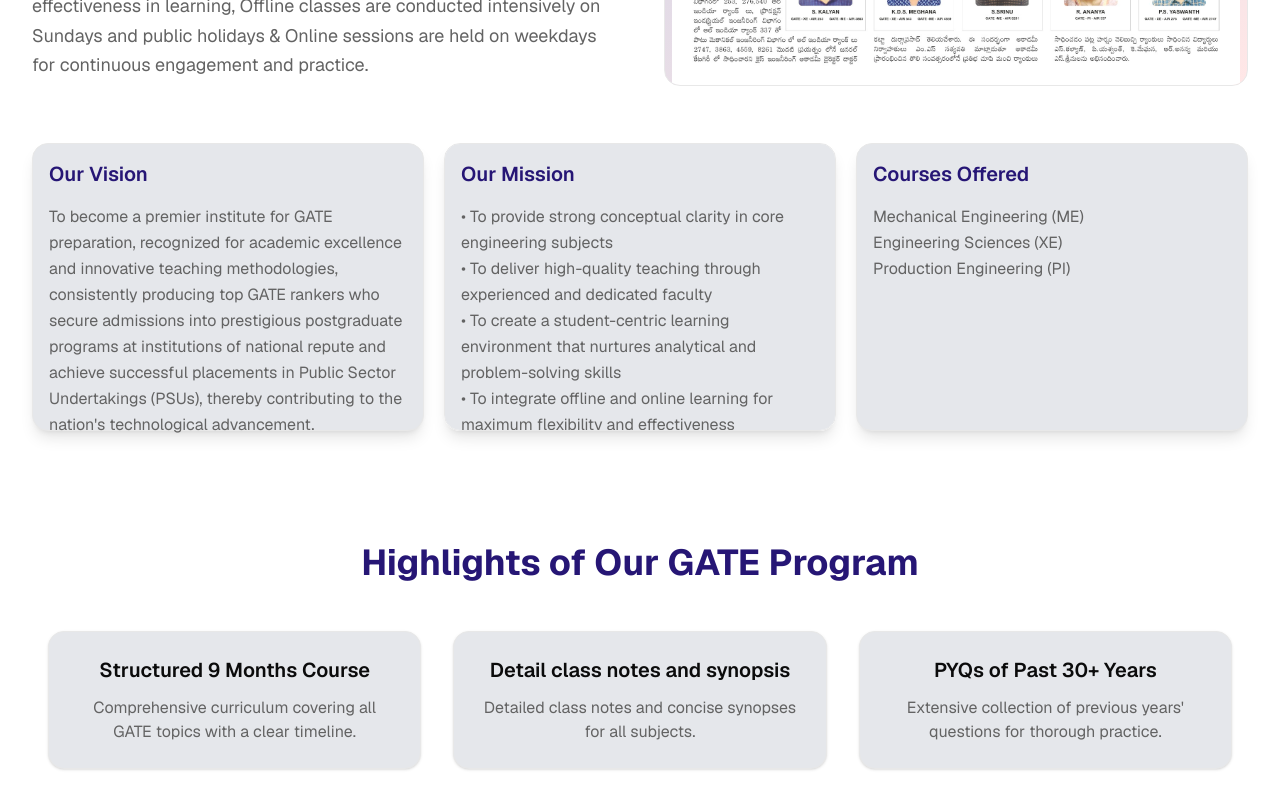
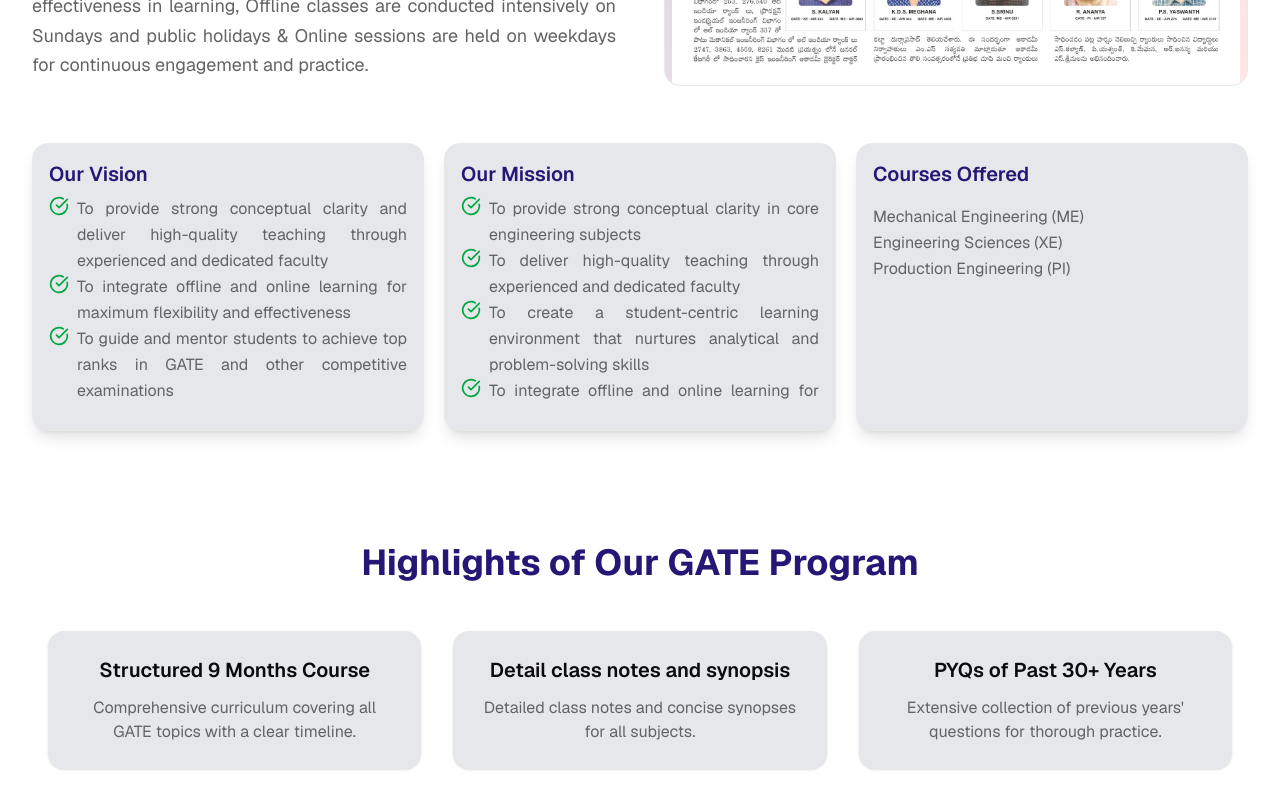
Before and after one commit to ramakrishna67/kice_web, a Next.js app: page / in a window 1280 px wide. Shown: the part 2000-2797 px from the top of the page. Built offline with nearby package versions, Linux system fonts and the light colour scheme.

Commit message:
Modified vision and mission

```diff
--- a/components/about.tsx
+++ b/components/about.tsx
@@ -30,17 +30,32 @@ export function About() {
       desc: "Dedicated sessions to resolve all your doubts.",
     },
   ];
+  const visionPoints = [
+    "To provide strong conceptual clarity and deliver high-quality teaching through experienced and dedicated faculty",
+    "To integrate offline and online learning for maximum flexibility and effectiveness",
+    "To guide and mentor students to achieve top ranks in GATE and other competitive examinations",
+    "To enable students to secure placements in Public Sector Undertakings (PSUs) and other esteemed organizations"
+  ];
+  const missionPoints = [
+    "To provide strong conceptual clarity in core engineering subjects",
+    "To deliver high-quality teaching through experienced and dedicated faculty",
+    "To create a student-centric learning environment that nurtures analytical and problem-solving skills",
+    "To integrate offline and online learning for maximum flexibility and effectiveness",
+    "To guide and mentor students to achieve top ranks in GATE and other competitive examinations",
+    "To enable students to secure placements in Public Sector Undertakings (PSUs) and other esteemed organizations",
+    "To instil confidence, discipline, and a passion for continuous learning among students",
+  ]
 
   return (
     <section id="about" className="py-10 min-h-full bg-white">
-      <div className="max-w-7xl mx-auto px-4 mt-18 sm:px-6 lg:px-8">
+      <div className="max-w-7xl mx-auto px-4 md:mt-18 sm:px-6 lg:px-8">
         <div className="grid md:grid-cols-2 gap-12 items-center">
           {/* Content */}
           <div>
             <h2 className="text-4xl font-bold mb-6 text-primary">
-              About KICE Academy
+              About KICE
             </h2>
-            <p className="text-lg text-muted-foreground mb-6 leading-relaxed">
+            <div className="text-lg text-muted-foreground mb-6 leading-relaxed text-justify">
               KICE (KICE Engineering Academy), established in 2025, is dedicated
               to imparting high-quality conceptual education for GATE aspirants
               in Mechanical Engineering and allied disciplines. The institute
@@ -53,7 +68,7 @@ export function About() {
               classes are conducted intensively on Sundays and public holidays &
               Online sessions are held on weekdays for continuous engagement and
               practice.
-            </p>
+            </div>
 
             {/* <div className="space-y-3">
               {features.map((feature, index) => (
@@ -81,39 +96,35 @@ export function About() {
           </div>
         </div>
         <div className="grid grid-cols-1 md:grid-cols-3 gap-5 pt-10">
-          <div className="shadow-lg bg-gray-200 h-72 p-4 rounded-2xl border border-border relative z-10 hover:-translate-y-2 transition-all transform duration-300">
-            <h5 className="text-xl font-semibold mb-4 text-primary">
+          <div className="shadow-lg bg-gray-200 h-72 p-4 rounded-2xl flex flex-col border border-border relative z-10 hover:-translate-y-2 transition-all transform duration-300">
+            <h5 className="text-xl font-semibold pb-2 text-primary">
               Our Vision
             </h5>
-            <p className="text-md text-muted-foreground mb-8 leading-relaxed">
-              To become a premier institute for GATE preparation, recognized for
-              academic excellence and innovative teaching methodologies,
-              consistently producing top GATE rankers who secure admissions into
-              prestigious postgraduate programs at institutions of national
-              repute and achieve successful placements in Public Sector
-              Undertakings (PSUs), thereby contributing to the nation&apos;s
-              technological advancement.
-            </p>
+            <div className="scrollbar-hide overflow-y-auto mb-3 h-full flex-1">
+              <p className="text-md text-muted-foreground leading-relaxed text-justify">
+                {visionPoints.map((point, index) => (
+                  <span key={index} className="flex items-start gap-2">
+                    <CheckCircle className="w-5 h-5 shrink-0 text-green-600" />
+                    <span>{point}</span>
+                  </span>
+                ))}
+              </p>
+            </div>
           </div>
-          <div className="shadow-lg bg-gray-200 h-72 p-4 overflow-y-auto scrollbar-hide rounded-2xl border border-border relative z-10 hover:-translate-y-2 transition-all transform duration-300">
-            <h5 className="text-xl font-semibold mb-4 text-primary">
+          <div className="shadow-lg bg-gray-200 h-72 p-4 overflow-y-auto scrollbar-hide flex flex-col rounded-2xl border border-border relative z-10 hover:-translate-y-2 transition-all transform duration-300">
+            <h5 className="text-xl font-semibold pb-2 text-primary">
               Our Mission
             </h5>
-            <p className="text-md text-muted-foreground mb-8 leading-relaxed">
-              • To provide strong conceptual clarity in core engineering
-              subjects <br />
-              • To deliver high-quality teaching through experienced and
-              dedicated faculty <br />
-              • To create a student-centric learning environment that nurtures
-              analytical and problem-solving skills <br />
-              • To integrate offline and online learning for maximum flexibility
-              and effectiveness <br />
-              • To guide and mentor students to achieve top ranks in GATE and
-              other competitive examinations <br />• To enable students to
-              secure placements in Public Sector Undertakings (PSUs) and other
-              esteemed organizations • To instil confidence, discipline, and a
-              passion for continuous learning among students
-            </p>
+            <div className="overflow-y-auto scrollbar-hide mb-3 flex-1">
+              <p className="text-md text-muted-foreground leading-relaxed text-justify">
+                {missionPoints.map((point, index) => (
+                  <span key={index} className="flex items-start gap-2">
+                    <CheckCircle className="w-5 h-5 shrink-0 text-green-600" />
+                    <span>{point}</span>
+                  </span>
+                ))}
+              </p>
+            </div>
           </div>
           <div className="shadow-lg bg-gray-200 h-72 p-4 rounded-2xl border border-border relative z-10 hover:-translate-y-2 transition-all transform duration-300">
             <h5 className="text-xl font-semibold mb-4 text-primary">
--- a/components/footer.tsx
+++ b/components/footer.tsx
@@ -113,7 +113,7 @@ export function Footer() {
             <div className="space-y-3">
               <div className="flex items-center gap-2 text-white/80">
                 <Phone className="w-4 h-4 shrink-0" />
-                <span>+91 9849702533</span>
+                <span>+91 9849702533, +91 7997669977</span>
               </div>
               <div className="flex items-center gap-2 text-white/80">
                 <Mail className="w-4 h-4 shrink-0" />
--- a/components/navigation.tsx
+++ b/components/navigation.tsx
@@ -86,7 +86,7 @@ export function Navigation() {
               height={50}
               className="mb-1 height-auto"
             />
-            <div className="flex flex-col gap-0 pt-2 md:pt-0 leading-tight">
+            <div className="flex flex-col gap-0 pt-4 md:pt-0 leading-tight">
               <Link
                 href="/"
                 className="sm:text-3xl text-md font-bold text-primary"
@@ -129,8 +129,9 @@ export function Navigation() {
               Contact
             </Link>
           </div>
+        </div>
 
-          {/* Mobile Menu Button */}
+        {/*
         <button className="md:hidden" onClick={() => setIsOpen(!isOpen)}>
           {isOpen ? (
             <X className="w-6 h-6 text-foreground cursor-pointer" />
@@ -138,9 +139,7 @@ export function Navigation() {
             <Menu className="w-6 h-6 text-foreground cursor-pointer" />
           )}
         </button>
-        </div>
 
-        {/* Mobile Menu */}
         {isOpen && (
           <div className="md:hidden pb-4 flex flex-col gap-4">
             <Link
@@ -156,7 +155,7 @@ export function Navigation() {
               className="text-foreground hover:text-primary text-left py-2 cursor-pointer"
             >
               Trainers
-            </Link> */}
+            </Link>
             <Link
               href="/#testimonials"
               onClick={(e) => handleLinkClick(e, "/#testimonials")}
@@ -173,6 +172,7 @@ export function Navigation() {
             </Link>
           </div>
         )}
+        */}
       </div>
     </nav>
   );
--- a/components/poster.tsx
+++ b/components/poster.tsx
@@ -4,7 +4,8 @@ import Image from "next/image";
 
 export function Poster() {
   return (
-    <div className="relative w-full h-screen mt-20">
+    <>
+      <div className="relative w-full h-screen mt-20 hidden md:block">
         <Image
           src="/images/poster.png"
           alt="Hero Background"
@@ -13,5 +14,16 @@ export function Poster() {
           className="object-contain width-auto"
         />
       </div>
+      {/* Mobile version  */}
+      <div className="relative w-full h-screen md:hidden">
+        <Image
+          src="/images/poster-2.png"
+          alt="Hero Background"
+          fill
+          loading="eager"
+          className="object-contain width-auto"
+        />
+      </div>
+    </>
   );
 }
--- a/components/testimonials.tsx
+++ b/components/testimonials.tsx
@@ -38,7 +38,7 @@ export function Testimonials() {
 
   return (
     <section id="testimonials" className="py-20 bg-white">
-      <div className="max-w-6xl mx-auto px-4 mt-10 text-center">
+      <div className="max-w-6xl mx-auto px-4 md:mt-10 text-center">
         <h2 className="text-4xl font-bold mb-12 text-primary">
           Success from Our Students
         </h2>
@@ -52,11 +52,10 @@ export function Testimonials() {
           {images.map((img, index) => (
             <div
               key={index}
-              className={`absolute inset-0 transition-all duration-1000 ${
-                index === current
+              className={`absolute inset-0 transition-all duration-1000 ${index === current
                   ? "opacity-100 scale-100"
                   : "opacity-0 scale-105"
-              }`}
+                }`}
             >
               {/* Blurred Background */}
               {/* <Image
@@ -102,9 +101,8 @@ export function Testimonials() {
             <div
               key={index}
               onClick={() => setCurrent(index)}
-              className={`h-3 rounded-full transition-all duration-300 cursor-pointer ${
-                current === index ? "w-8 bg-black" : "w-3 bg-gray-300"
-              }`}
+              className={`h-3 rounded-full transition-all duration-300 cursor-pointer ${current === index ? "w-8 bg-black" : "w-3 bg-gray-300"
+                }`}
             />
           ))}
         </div>
```
Also changed, not shown: 1 other file (tests, documents, lock files or other folders). Lines whose indentation alone changed are shown as unchanged.
